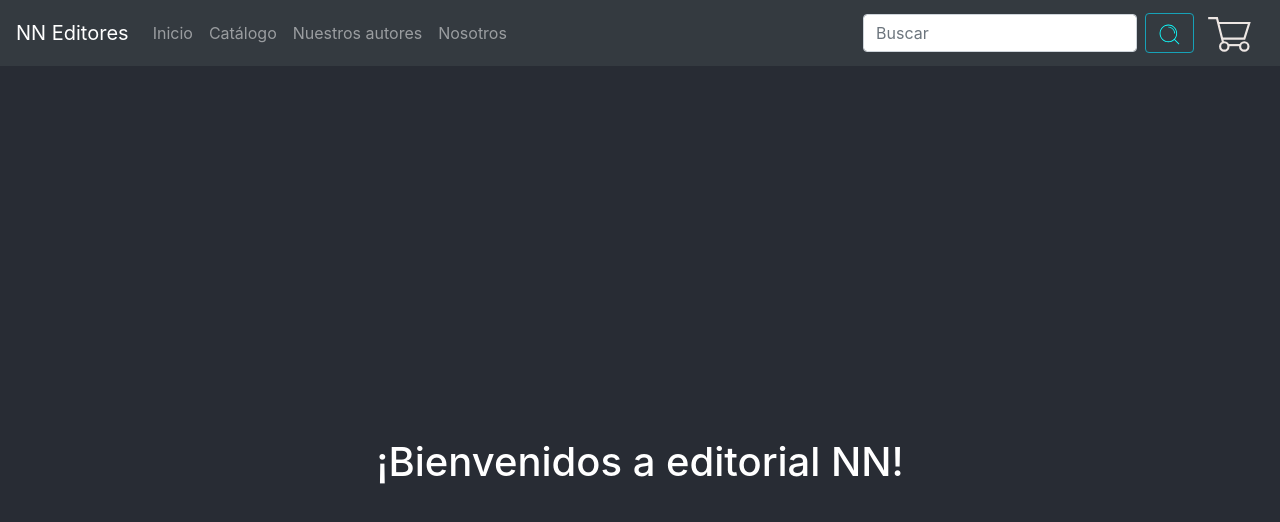
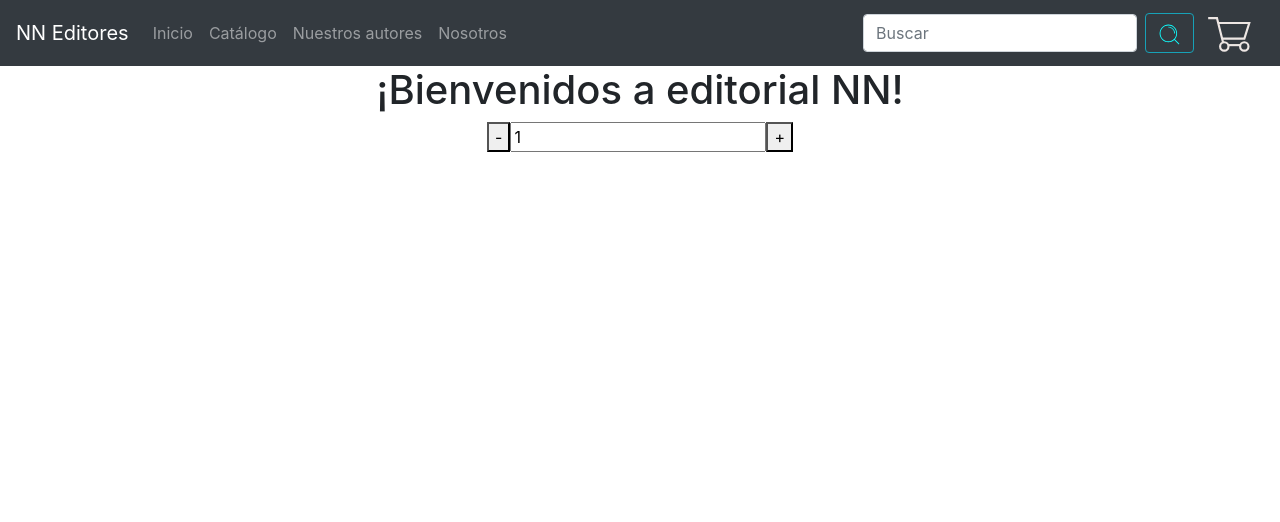
Before and after one commit to CeciliaBelen/ProyectoCoder, a React (Create React App) app: page / in a window 1280 px wide. Shown: the top 522 px of the page. Built offline with nearby package versions, Linux system fonts and the light colour scheme.

Commit message:
Tp 5 - contador

```diff
--- a/src/App.js
+++ b/src/App.js
@@ -1,23 +1,52 @@
-import React from 'react';
-import logo from './logo.svg';
+import React, { Component } from 'react';
+import Greeting from './components/Home';
 import MyNav from './components/Navbar';
+import Btn from './components/Button';
+import Input from './components/Input';
 import './App.css';
 
-function Greeting(props){
-  return(<h1>¡Bienvenidos a {props.name}!</h1>)
+export default class App extends Component {
+  constructor() {
+    super();
+    this.state = {
+      count: 1
     }
-
-function App() {
+    this.minUnit = 1;
+    this.maxUnit = 10;
+    this.handleChange = this.handleChange.bind(this);
+  }
+  handleChange = (event) => {
+    this.setState({
+      count: event.target.value
+    });
+  }
+  handleAdd = () => {
+    if (this.state.count < this.maxUnit) {
+      this.setState((state) => ({
+        count: state.count + 1
+      }));
+    }
+  }
+  handleSubstract = () => {
+    if (this.state.count > this.minUnit) {
+      this.setState((state) => ({
+        count: state.count - 1
+      }));
+    }
+  }
+  render() {
     return (
       <div>
         <MyNav />
         <div className="App">
-        <header className="App-header">
-          <Greeting name="editorial NN"></Greeting>
+          <header>
+            <Greeting name="editorial NN" />
           </header>
+          <Btn onClick={this.handleSubstract} sign={"-"} />
+          <Input count={this.state.count} handleChange={this.handleChange} />
+          <Btn onClick={this.handleAdd} sign={"+"} />
         </div>
       </div>
     );
   }
-
-export default App;
+}
--- /dev/null
+++ b/src/components/Button.js
@@ -0,0 +1,7 @@
+import React from 'react'
+
+function Btn(props) {
+    return <button onClick={props.onClick}>{props.sign}</button>
+};
+
+export default Btn;
--- /dev/null
+++ b/src/components/Home.js
@@ -0,0 +1,7 @@
+import React from 'react';
+
+function Greeting(props){
+    return(<h1>¡Bienvenidos a {props.name}!</h1>)
+}
+
+export default Greeting
--- /dev/null
+++ b/src/components/Input.js
@@ -0,0 +1,9 @@
+import React from 'react'
+
+function Input(props) {
+    return (
+        <input onChange={props.handleChange} value={props.count}/>
+    )
+}
+
+export default Input;
--- a/src/components/Navbar.jsx
+++ b/src/components/Navbar.jsx
@@ -2,7 +2,7 @@ import React from 'react';
 import { Navbar, Nav, Form, FormControl, Button } from 'react-bootstrap';
 import CartIcon from './CartIcon'
 import SearchIcon from './SearchIcon'
-import Styles from 'bootstrap/dist/css/bootstrap.css'
+import 'bootstrap/dist/css/bootstrap.css'
 
 class MyNav extends React.Component {
     render() {
```
Lines whose indentation alone changed are shown as unchanged.
